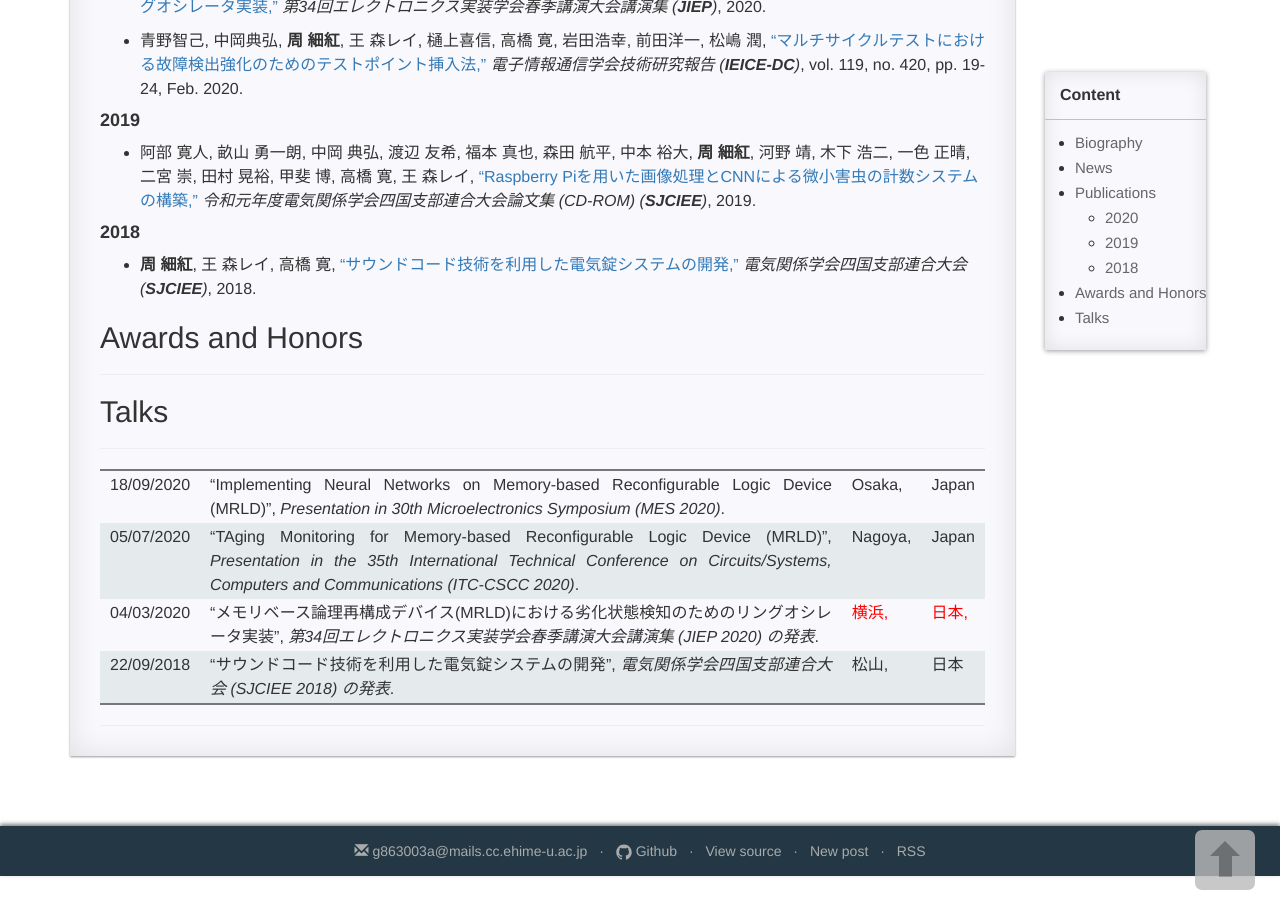
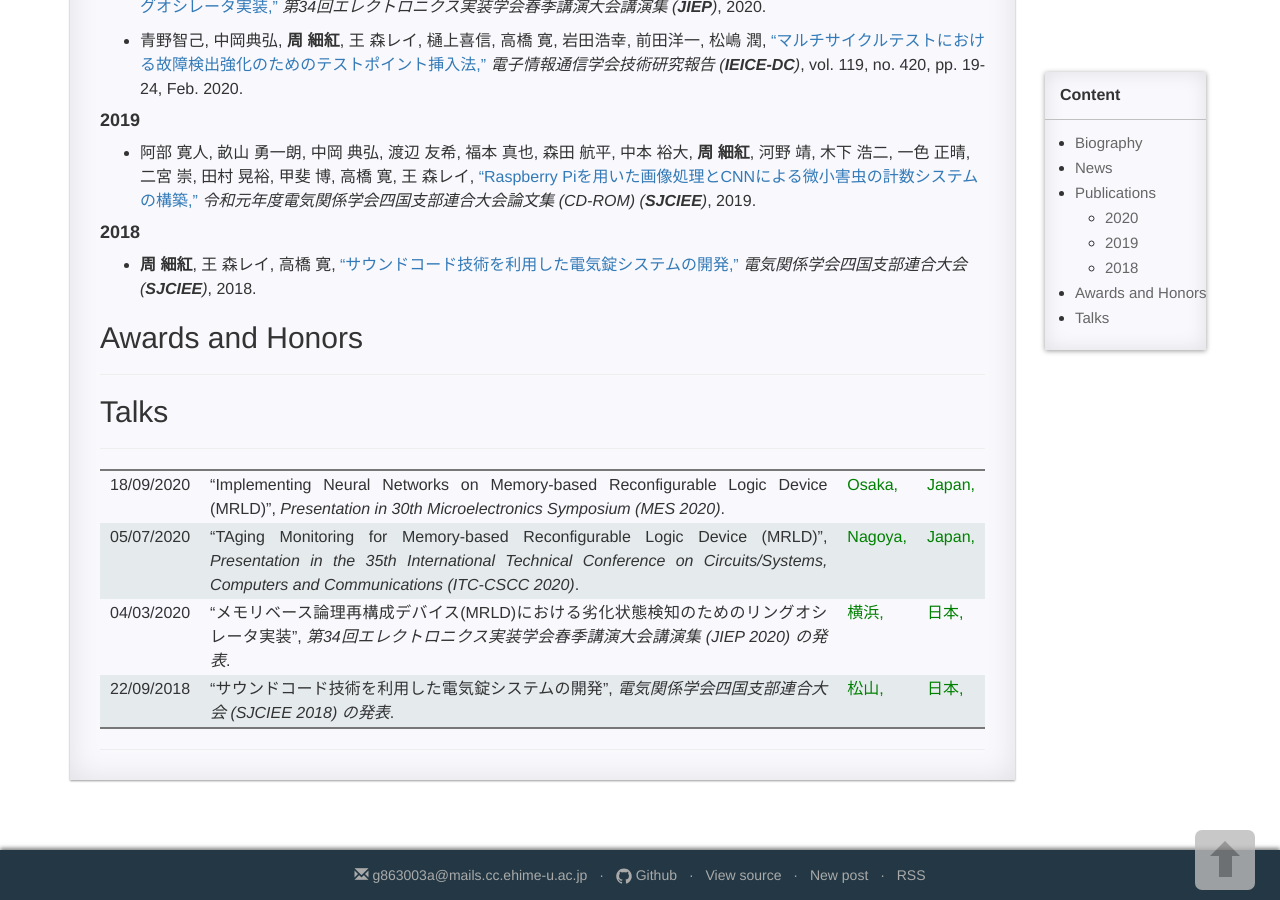
Before and after one commit to XihongZhou/xihongzhou.github.io, a Jekyll site: the page built from pages/1_homepage.md, in a window 1280 px wide and 900 px high, scrolled down 1072 px. Built offline with Jekyll 4.4.1, drawn with Linux system fonts in a browser that asks for light colours; comment, search, counter and statistics services are not loaded.

Commit message:
Update 1_homepage.md

```diff
--- a/pages/1_homepage.md
+++ b/pages/1_homepage.md
@@ -82,7 +82,7 @@
 
 ---
 
-|18/09/2020 |"Implementing Neural Networks on Memory-based Reconfigurable Logic Device (MRLD)", *Presentation in 30th Microelectronics Symposium (MES 2020)*. |Osaka,|Japan
-|05/07/2020 |"TAging Monitoring for Memory-based Reconfigurable Logic Device (MRLD)", *Presentation in the 35th International Technical Conference on Circuits/Systems, Computers and Communications (ITC-CSCC 2020)*. |Nagoya,|Japan
-|04/03/2020 |"メモリベース論理再構成デバイス(MRLD)における劣化状態検知のためのリングオシレータ実装", *第34回エレクトロニクス実装学会春季講演大会講演集 (JIEP 2020) の発表*. |<span style="color:red">横浜,</span>|<span style="color:red">日本,</span>
-|22/09/2018 |"サウンドコード技術を利用した電気錠システムの開発", *電気関係学会四国支部連合大会 (SJCIEE 2018) の発表*. |松山,|日本
+|18/09/2020 |"Implementing Neural Networks on Memory-based Reconfigurable Logic Device (MRLD)", *Presentation in 30th Microelectronics Symposium (MES 2020)*. |<span style="color:green">Osaka,</span>|<span style="color:green">Japan,</span>
+|05/07/2020 |"TAging Monitoring for Memory-based Reconfigurable Logic Device (MRLD)", *Presentation in the 35th International Technical Conference on Circuits/Systems, Computers and Communications (ITC-CSCC 2020)*. |<span style="color:green">Nagoya,</span>|<span style="color:green">Japan,</span>
+|04/03/2020 |"メモリベース論理再構成デバイス(MRLD)における劣化状態検知のためのリングオシレータ実装", *第34回エレクトロニクス実装学会春季講演大会講演集 (JIEP 2020) の発表*. |<span style="color:green">横浜,</span>|<span style="color:green">日本,</span>
+|22/09/2018 |"サウンドコード技術を利用した電気錠システムの開発", *電気関係学会四国支部連合大会 (SJCIEE 2018) の発表*. |<span style="color:green">松山,</span>|<span style="color:green">日本,</span>
```
